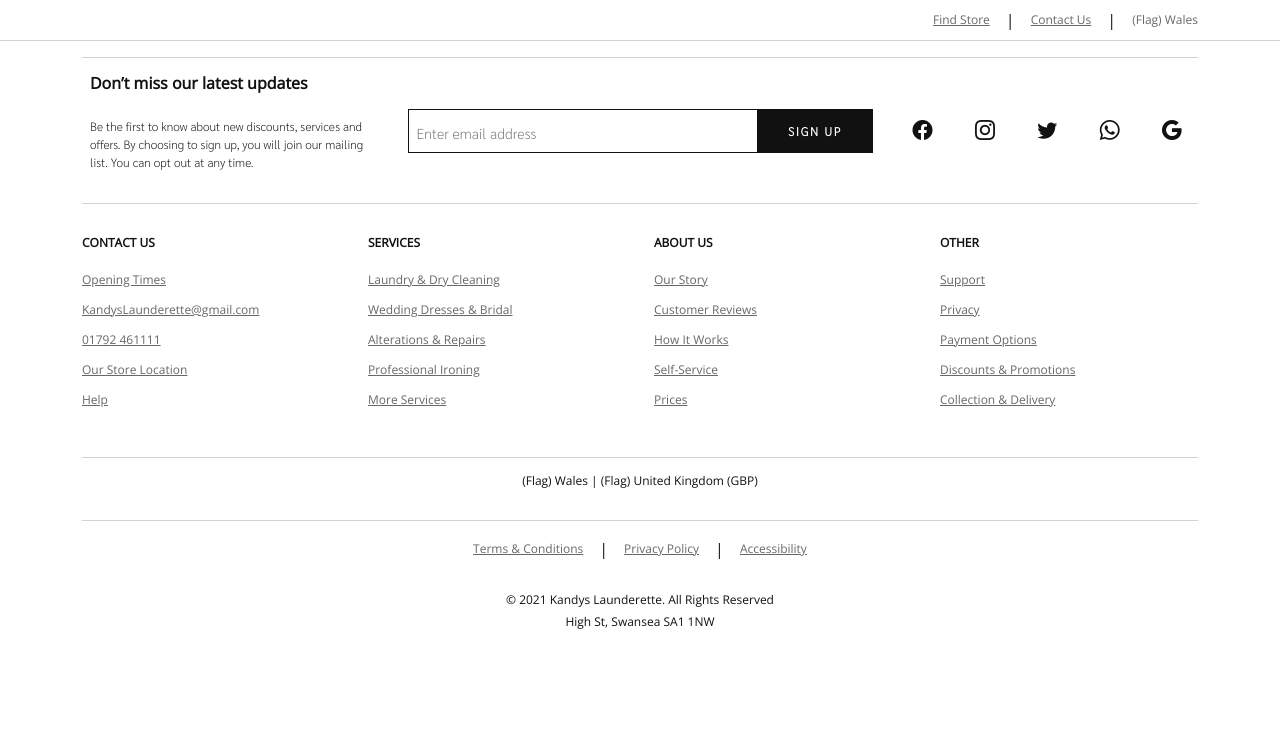
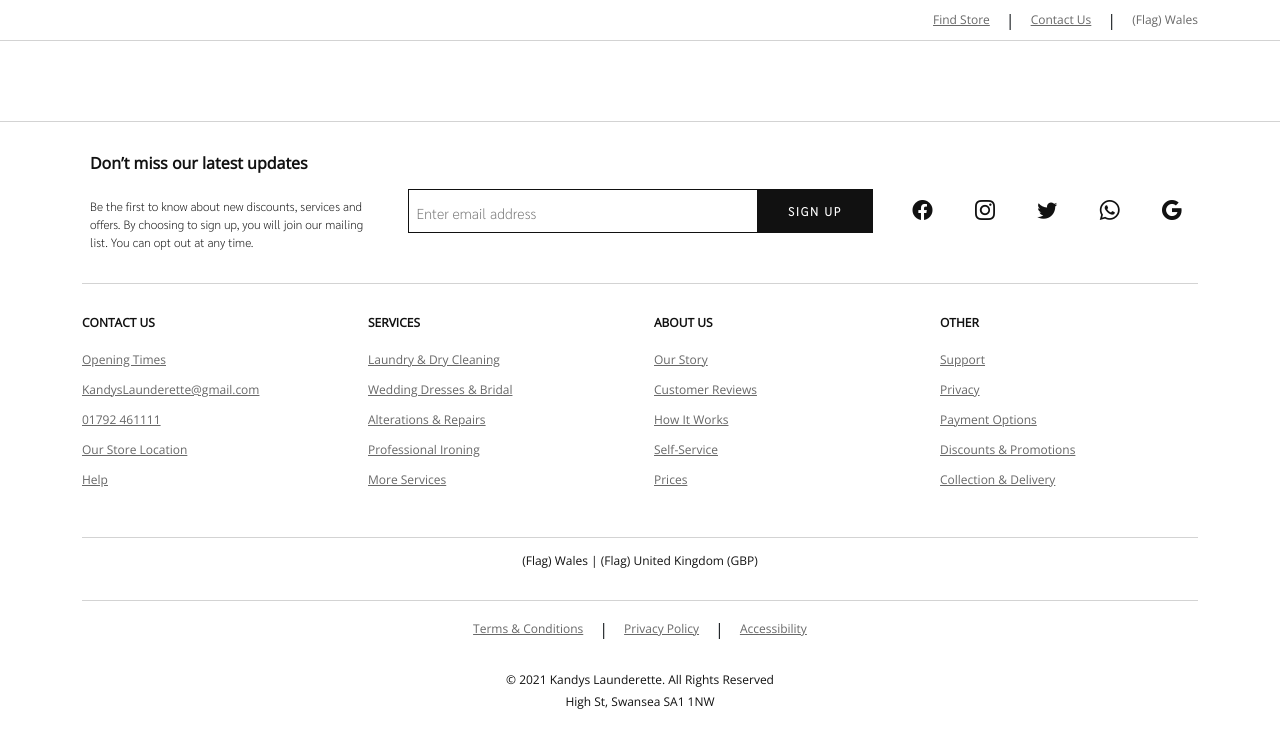
Before and after one commit to Todd-Owen-Mpeli/KandysLaunderette, a Next.js app: page / in a window 1280 px wide. Shown: the top 748 px of the page. Built offline with nearby package versions, Linux system fonts and the light colour scheme.

Commit message:
Created a background overlay image.

```diff
--- a/components/Navbar.js
+++ b/components/Navbar.js
@@ -20,6 +20,7 @@ const Navbar = () => {
 								<h2>(Flag) Wales</h2>
 							</ul>
 						</div>
+						<div className={styles.mainSection}></div>
 					</div>
 				</div>
 			</div>
--- a/pages/index.js
+++ b/pages/index.js
@@ -41,8 +41,10 @@ export default function Home() {
 				/>
 			</Head>
 
-			{/* <!--===== NAVIGATION =====--> */}
-			<Navbar />
+			<div className={styles.backgroundImage}>
+				{/* <!--===== NAVIGATION =====--> */}
+				<Navbar />
+			</div>
 
 			{/* <!--===== FOOTER =====--> */}
 			<Footer />
--- a/styles/Home.module.scss
+++ b/styles/Home.module.scss
@@ -31,7 +31,9 @@
 
 // <========== FOOTER ==========>
 .footer {
+	margin-top: 5rem;
 	padding: 1rem 0;
+	border-top: $baseColor_lightGrey2 0.015rem solid;
 
 	.content {
 		.topSection {
@@ -40,7 +42,6 @@
 				padding: 1rem 0;
 				grid-template-columns: repeat(3, 1fr);
 				grid-column-gap: 1.5rem;
-				border-top: $baseColor_lightGrey2 0.015rem solid;
 
 				.emailSignUp {
 					display: flex;
```
